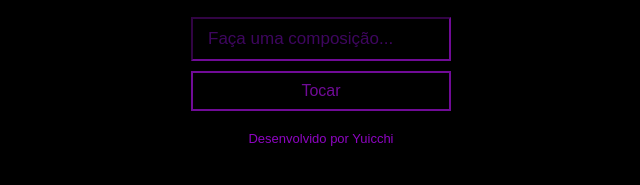
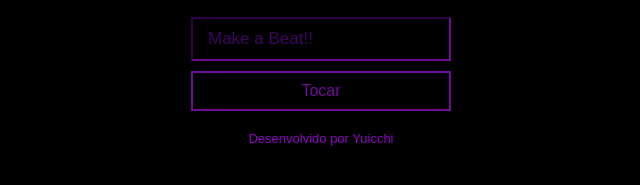
Before and after one commit to yuicchicode/jsDrums, a plain HTML site: page index.html in a window 1280 px wide. Shown: the part 487-672 px from the top of the page, 319-959 px from the left. Drawn offline with Linux system fonts and the light colour scheme.

Commit message:
Update input

```diff
--- a/index.html
+++ b/index.html
@@ -24,7 +24,7 @@
         <div data-key="keyc" class="key">C</div>
     </div>
     <div class="composer">
-        <input type="text" id="input" placeholder="Faça uma composição..." />
+        <input type="text" id="input" placeholder="Make a Beat!!" />
         <button>Tocar</button>
     </div>
 
```
